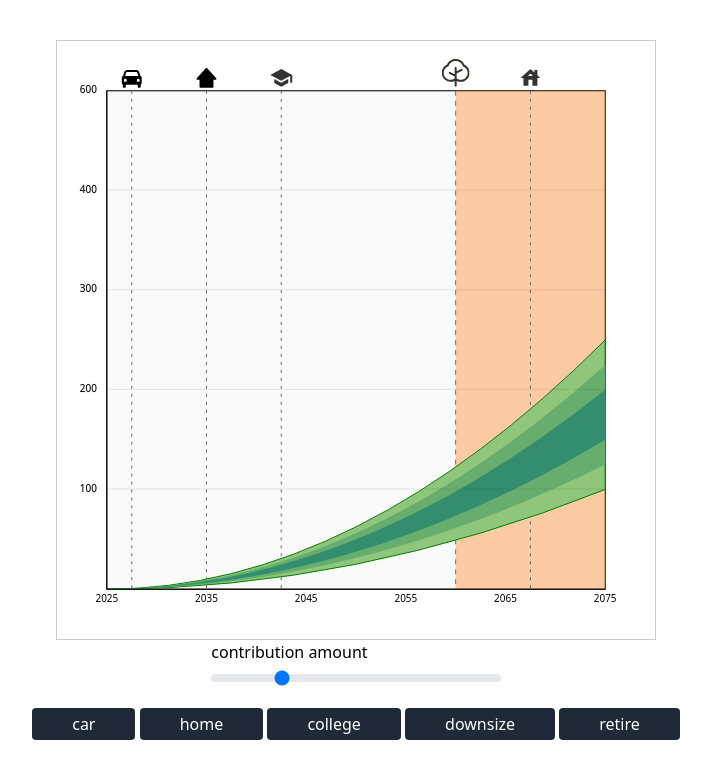
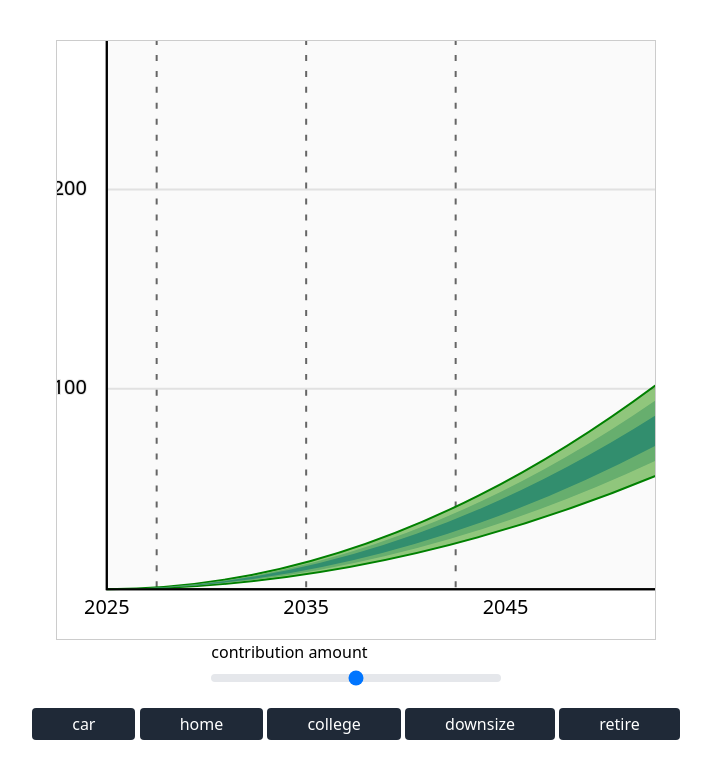
Before and after one commit to aokorodu/ZoomGraph, a plain HTML site: page index.html in a window 1280 px wide. Both pictures are taken after a click on the button "car". Shown: the whole page, without its empty margins (284-995 px from the left). Drawn offline with nearby package versions, Linux system fonts and the light colour scheme.

Commit message:
starting zoom stuff

```diff
--- a/index.html
+++ b/index.html
@@ -317,7 +317,7 @@
           <input
             id="amount"
             type="range"
-            value="50"
+            value="67.5"
             min="35"
             max="100"
             step=".1"
--- a/js/main.js
+++ b/js/main.js
@@ -42,9 +42,18 @@ const zoomIn = {
 const zoomOut = {
   xmin: -50,
   ymin: -50,
-  width: 500,
-  height: 500,
+  width: 600,
+  height: 600,
 };
+
+const zoomTarget = {
+  xmin: -50,
+  ymin: -50,
+  width: 600,
+  height: 600,
+};
+
+let zoomTimeline = null;
 
 const icons = document.getElementById("icons");
 const main = document.getElementById("main");
@@ -62,6 +71,9 @@ const lowPath = document.getElementById("low-path");
 
 // sliders
 const amountSlider = document.getElementById("amount");
+
+// buttons
+const carButton = document.getElementById("car-button");
 
 let amountValue = 0;
 
@@ -84,6 +96,10 @@ function initUI() {
     drawGraph(lowPath, low);
 
     retireRect.setAttribute("fill", getColor(amountValue));
+  });
+
+  carButton.addEventListener("click", () => {
+    zoom(zoomIn);
   });
 }
 
@@ -123,3 +139,24 @@ function getColor(percentage) {
   // hue 0-130
   return `hsl(${((percentage - 30) / 100) * 130} 100% 50%)`;
 }
+
+function zoom(points) {
+  zoomTimeline = gsap.to(zoomTarget, {
+    xmin: points.xmin,
+    ymin: points.ymin,
+    width: points.width,
+    height: points.height,
+    duration: 1.5,
+    ease: "power1.inOut",
+    onUpdate: updateViewbox,
+    onComplete: () => {
+      zoomTimeline = null;
+    },
+  });
+}
+
+function updateViewbox() {
+  console.log("zoomTarget: ", zoomTarget);
+  const viewBox = `${zoomTarget.xmin} ${zoomTarget.ymin} ${zoomTarget.width} ${zoomTarget.height}`;
+  main.setAttribute("viewBox", viewBox);
+}
```
